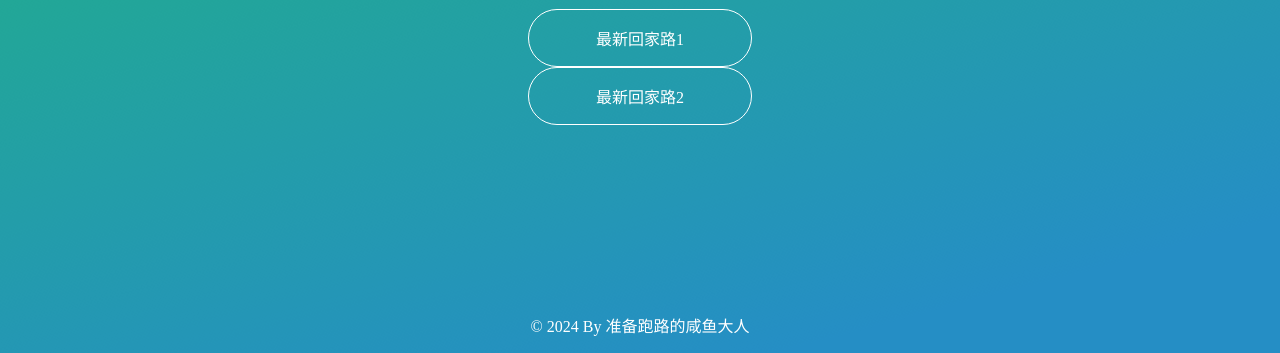
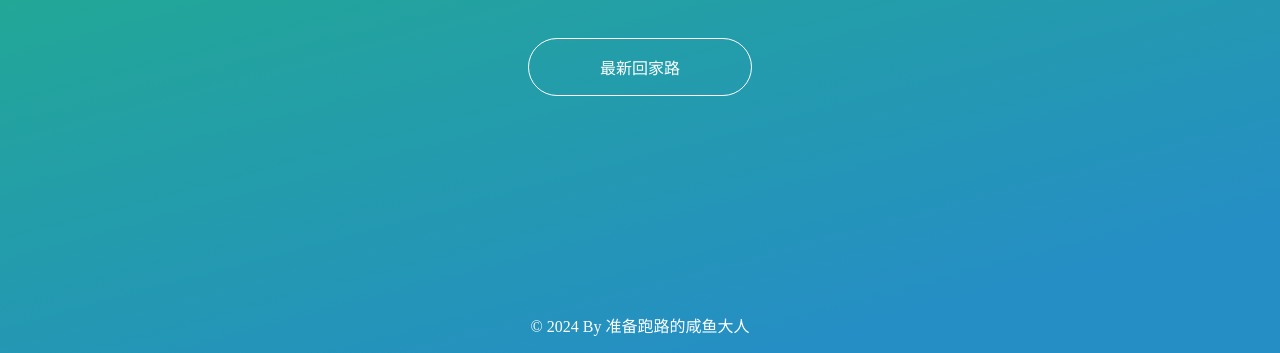
Before and after one commit to xianyupaolu/homehtml, a plain HTML site: page index.html in a window 1280 px wide. Shown: the part 447-800 px from the top of the page. Drawn offline with Linux system fonts and the light colour scheme.

Commit message:
Update index.html
update url for index.html

```diff
--- a/index.html
+++ b/index.html
@@ -15,10 +15,7 @@
 					<img src="img/logo.png" alt="">
 				</div>
 				<div class="links">
-					<a href="http://us-1.lcf.icu:21638" target="_blank">最新回家路1</a>
-				</div>
-				<div class="links">
-					<a href="http://23.225.14.175:15228" target="_blank">最新回家路2</a>
+					<a href="http://tw-1.lcf.icu:13876" target="_blank">最新回家路</a>
 				</div>
 			</div>
 		</main>
```
